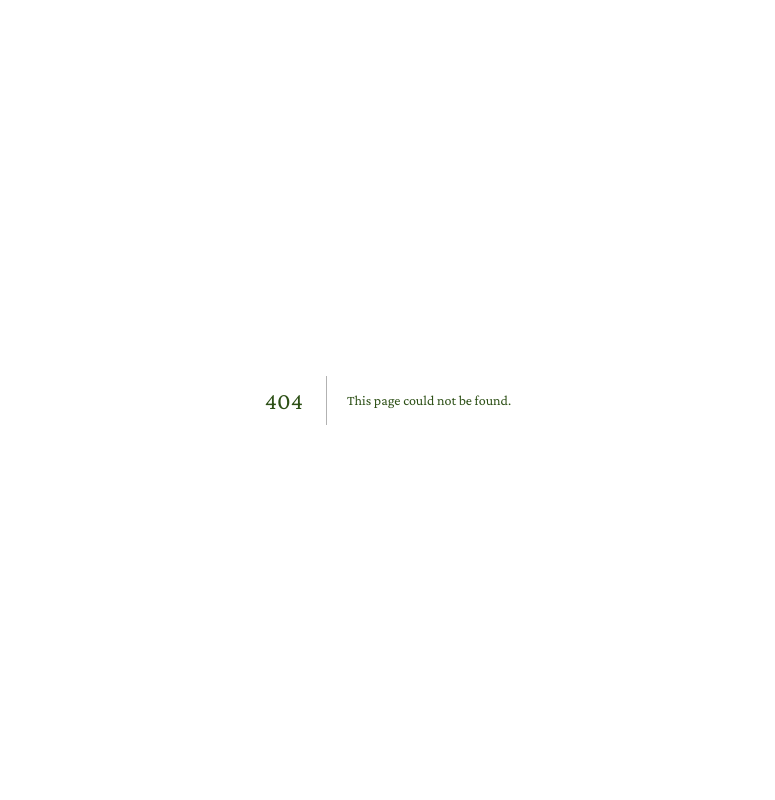
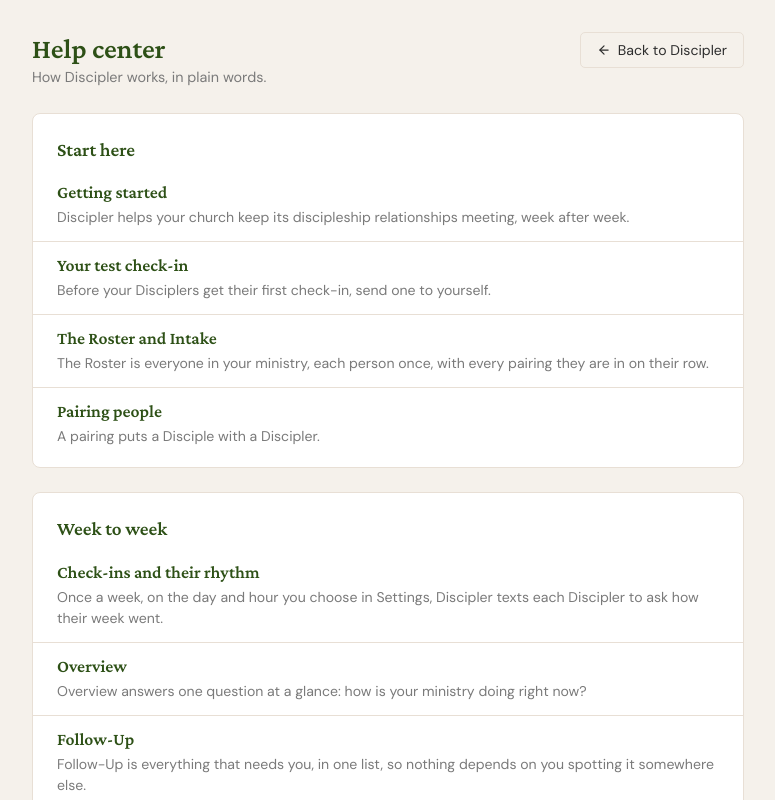
Before and after one commit to the-jamesharden/Discipler, a Next.js app: page /help in a window 1280 px wide. Before the commit this address had no page. Shown: the top 800 px of the page, without its empty margins (252-1027 px from the left). Built offline with nearby package versions, Linux system fonts and the light colour scheme.

Commit message:
feat(help): the Help center at /help, public, listing every page by section, and each page rendered in Discipler's styles (Exponential launch, ticket 34)

```diff
--- a/app/help/content/referrals.md
+++ b/app/help/content/referrals.md
@@ -1,7 +1,8 @@
 # Refer a church
 
+Share your church's link with another church, and you both get a month free.
 Know a church that would love Discipler?
-Give a month free, and get a month free.
+This is how to tell them.
 
 ## How it works
 
--- /dev/null
+++ b/app/help/copy.ts
@@ -0,0 +1,28 @@
+import { SUPPORT_EMAIL } from '../roster/import-copy'
+
+/**
+ * What the Help center's own screens say, around the pages. The pages' words are
+ * their Markdown files; these are the frame.
+ */
+
+export const HELP_CENTER = 'Help center'
+
+export const HELP_CENTER_LEAD = 'How Discipler works, in plain words.'
+
+/** The way back from the Help center. `/` sends a signed-in Admin to Overview and anyone else to sign-in. */
+export const BACK_TO_DISCIPLER = 'Back to Discipler'
+
+export const ALL_HELP_PAGES = 'All help pages'
+
+export const NEXT_PAGE = 'Next'
+export const PREVIOUS_PAGE = 'Previous'
+
+/** Under every page and the list: the way to a person when a page has not answered. */
+export const STILL_STUCK = {
+  before: 'Still stuck? Write to ',
+  email: SUPPORT_EMAIL,
+  after: ' and the team will help.',
+} as const
+
+/** The browser tab's title for one page. */
+export const helpPageTitle = (title: string): string => `${title} · Discipler Help`
--- a/app/help/library.ts
+++ b/app/help/library.ts
@@ -86,6 +86,8 @@ export interface HelpPage {
   readonly title: string
   /** The first paragraph, as plain words: the line under the title in a list or a search result. */
   readonly summary: string
+  /** The summary's first sentence: what the Help center's list shows under the title, so the list scans. */
+  readonly lead: string
   /** The page's Markdown after its title, every placeholder filled. What the page renders and the AI guide reads. */
   readonly markdown: string
   /** Its `##` headings, in order, for a link to one part of the page. */
@@ -125,12 +127,13 @@ export const readHelpPage = (
 
   const markdown = filled.slice(filled.indexOf('\n') + 1).trim()
   const summary = plainWords(markdown.split(/\n\s*\n/)[0] ?? '')
+  const lead = /^.+?[.?!](?=\s|$)/.exec(summary)?.[0] ?? summary
   const headings = [...markdown.matchAll(/^## (.+)$/gm)].map(([, text]) => ({
     text: text!.trim(),
     anchor: headingAnchor(text!),
   }))
 
-  return { slug, href: `/help/${slug}`, section, title, summary, markdown, headings }
+  return { slug, href: `/help/${slug}`, section, title, summary, lead, markdown, headings }
 }
 
 /** Every help page, in the Help center's order. */
--- /dev/null
+++ b/app/help/page.tsx
@@ -0,0 +1,45 @@
+import Link from 'next/link'
+import { PageShell } from '../shell'
+import { BACK_TO_DISCIPLER, HELP_CENTER, HELP_CENTER_LEAD, helpPageTitle } from './copy'
+import { HELP_PAGES, HELP_SECTIONS } from './library'
+import { StillStuck } from './still-stuck'
+
+/**
+ * The Help center: every help page, in its section, with the sentence that says what
+ * it covers (Exponential launch, ticket 34).
+ *
+ * **Public, with no sign-in** (decided on the ticket, 2026-10-31): a pastor
+ * deciding whether to sign up may read it, and nothing on it is any church's. So it
+ * reads no session and nothing from the database, and is built once, at build
+ * time, from the Markdown in `content/`.
+ */
+export const metadata = { title: helpPageTitle(HELP_CENTER) }
+
+export default function HelpCenterPage() {
+  return (
+    <PageShell
+      title={HELP_CENTER}
+      subtitle={HELP_CENTER_LEAD}
+      back={{ href: '/', label: BACK_TO_DISCIPLER }}
+    >
+      {HELP_SECTIONS.map((section) => (
+        <section key={section.key} className="card help-section" aria-labelledby={`help-${section.key}`}>
+          <h2 className="card-title" id={`help-${section.key}`}>
+            {section.title}
+          </h2>
+          <ul className="help-list">
+            {HELP_PAGES.filter((page) => page.section === section.key).map((page) => (
+              <li key={page.slug}>
+                <Link href={page.href}>
+                  <span className="help-list-title">{page.title}</span>
+                  <span className="help-list-summary">{page.lead}</span>
+                </Link>
+              </li>
+            ))}
+          </ul>
+        </section>
+      ))}
+      <StillStuck />
+    </PageShell>
+  )
+}
--- /dev/null
+++ b/app/help/still-stuck.tsx
@@ -0,0 +1,10 @@
+import { STILL_STUCK } from './copy'
+
+/** The line under every help page and the list, with the support address as a link. */
+export const StillStuck = () => (
+  <p className="help-foot">
+    {STILL_STUCK.before}
+    <a href={`mailto:${STILL_STUCK.email}`}>{STILL_STUCK.email}</a>
+    {STILL_STUCK.after}
+  </p>
+)
--- a/app/icons.tsx
+++ b/app/icons.tsx
@@ -26,6 +26,14 @@ export const ArrowLeft = () => (
   <Line>
     <path d="M19 12H5" />
     <path d="M12 19l-7-7 7-7" />
+  </Line>
+)
+
+/** The way on: the next help page. */
+export const ArrowRight = () => (
+  <Line>
+    <path d="M5 12h14" />
+    <path d="M12 5l7 7-7 7" />
   </Line>
 )
 
--- a/public/discipler.css
+++ b/public/discipler.css
@@ -1268,3 +1268,51 @@ details.pc-member[open] .pc-chev { transform: rotate(180deg); }
   .pc-member-who { flex-direction: column; align-items: flex-start; }
   .pc-history li { grid-template-columns: 5.2rem minmax(0, 1fr); gap: 0.6rem; }
 }
+
+/* ---- the Help center (Exponential launch, ticket 34) ---- */
+
+/* The list: a card per section, a row per page, the whole row the link. The rows
+   run to the card's edges, so the hover reads as the row and not as its words. */
+.help-section { padding-bottom: 0.5rem; }
+.help-section .card-title { margin-bottom: 0.5rem; }
+.card ul.help-list { list-style: none; margin: 0 -1.5rem; }
+.help-list li + li { border-top: 1px solid var(--border); }
+.help-list a { display: block; padding: 0.8rem 1.5rem; text-decoration: none; color: var(--text); }
+.help-list a:hover { background: var(--bg); }
+.help-list-title { display: block; font-family: var(--serif); font-size: 1.1rem; font-weight: 600; color: var(--primary); line-height: 1.3; }
+.help-list-summary { display: block; margin-top: 0.15rem; font-size: 0.88rem; color: var(--text-light); line-height: 1.5; }
+
+/* One page, from its Markdown. The words are a reading column, so they are set a
+   little larger and looser than a dashboard card's. */
+.help-article { padding: 1.75rem 2rem; font-size: 0.97rem; line-height: 1.65; }
+.help-article h2 { font-size: 1.3rem; margin: 2rem 0 0.6rem; }
+.help-article h3 { font-size: 1.08rem; margin: 1.5rem 0 0.5rem; }
+.help-article > :first-child { margin-top: 0; }
+.help-article p { margin-bottom: 0.85rem; }
+.help-article ul, .help-article ol { margin: 0 0 0.85rem 1.35rem; }
+.help-article li { margin-bottom: 0.4rem; padding-left: 0.2rem; }
+.help-article li > p { margin-bottom: 0.4rem; }
+.help-article li::marker { color: var(--primary-light); }
+.help-article ol li::marker { font-weight: 700; }
+.help-article strong { font-weight: 700; }
+/* An example text, as the Settings preview shows one. */
+.help-article blockquote { margin: 0.25rem 0 1rem; font-size: 0.92rem; }
+.help-article blockquote p { margin: 0; }
+.help-article code { font-size: 0.9em; background: var(--bg); padding: 0.05rem 0.3rem; border-radius: 3px; }
+.help-article a { text-underline-offset: 2px; }
+
+/* Previous and next, under the page: the next page on the right, as a book has it. */
+.help-pager { display: flex; justify-content: space-between; gap: 1rem; margin-bottom: 1.5rem; }
+.help-pager a { display: flex; flex-direction: column; gap: 0.15rem; max-width: 48%; padding: 0.75rem 1rem; border: 1px solid var(--border); border-radius: 8px; background: var(--surface); text-decoration: none; font-family: var(--serif); font-size: 1.05rem; font-weight: 600; color: var(--primary); line-height: 1.3; }
+.help-pager a:hover { border-color: var(--primary); }
+.help-pager-next { margin-left: auto; text-align: right; }
+.help-pager-label { display: inline-flex; align-items: center; gap: 0.3rem; font-family: var(--sans); font-size: 0.75rem; font-weight: 700; letter-spacing: 0.06em; text-transform: uppercase; color: var(--text-light); }
+.help-pager-next .help-pager-label { align-self: flex-end; }
+
+.help-foot { text-align: center; font-size: 0.88rem; color: var(--text-light); margin: 0.5rem 0 1rem; }
+
+@media (max-width: 600px) {
+  .help-article { padding: 1.25rem 1.1rem; font-size: 0.95rem; }
+  .card ul.help-list { margin: 0 -1.5rem; }
+  .help-pager a { max-width: none; flex: 1 1 0; font-size: 0.98rem; }
+}
```
Also changed, not shown: app/help/[slug]/page.tsx (added, +66 -0 lines).
